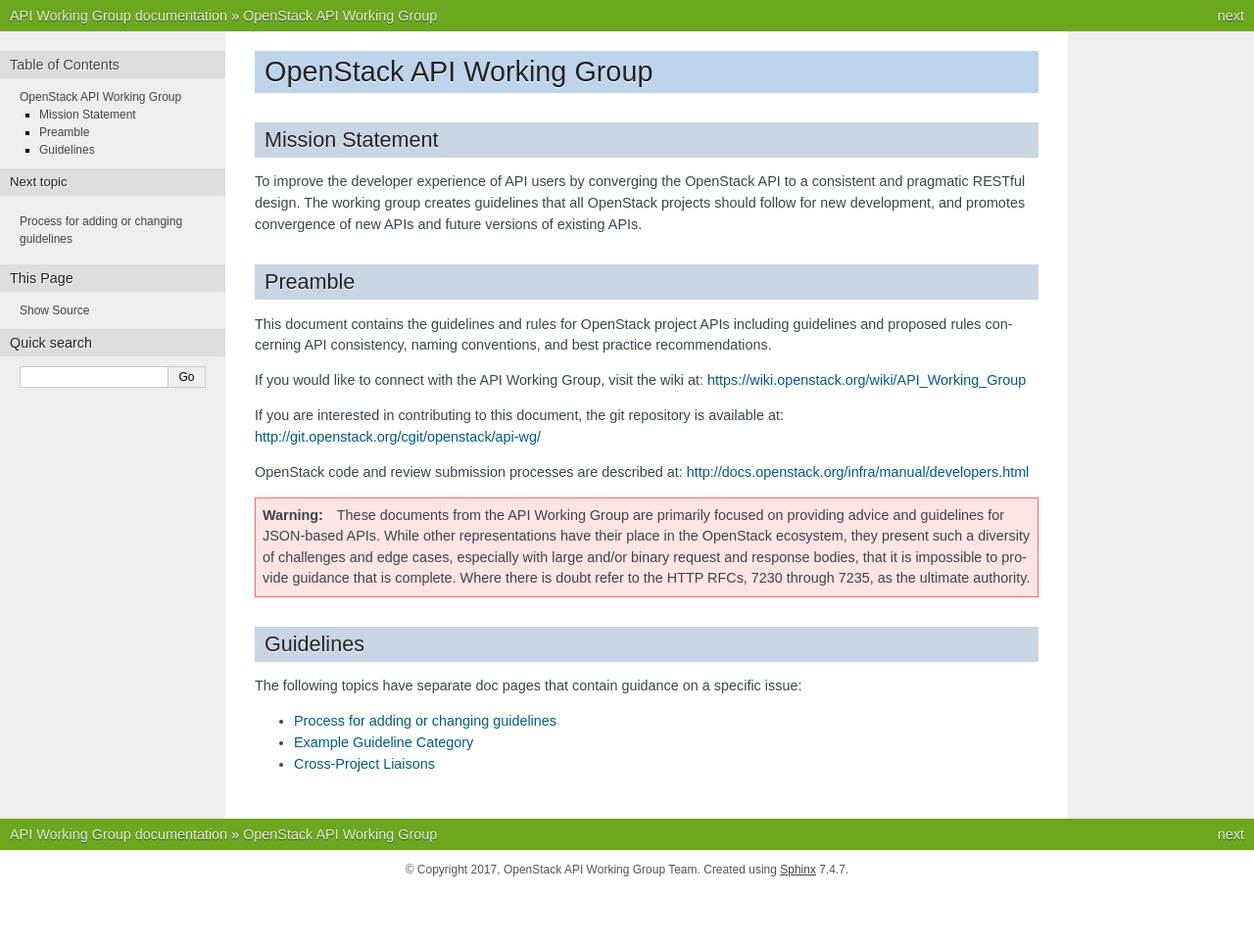
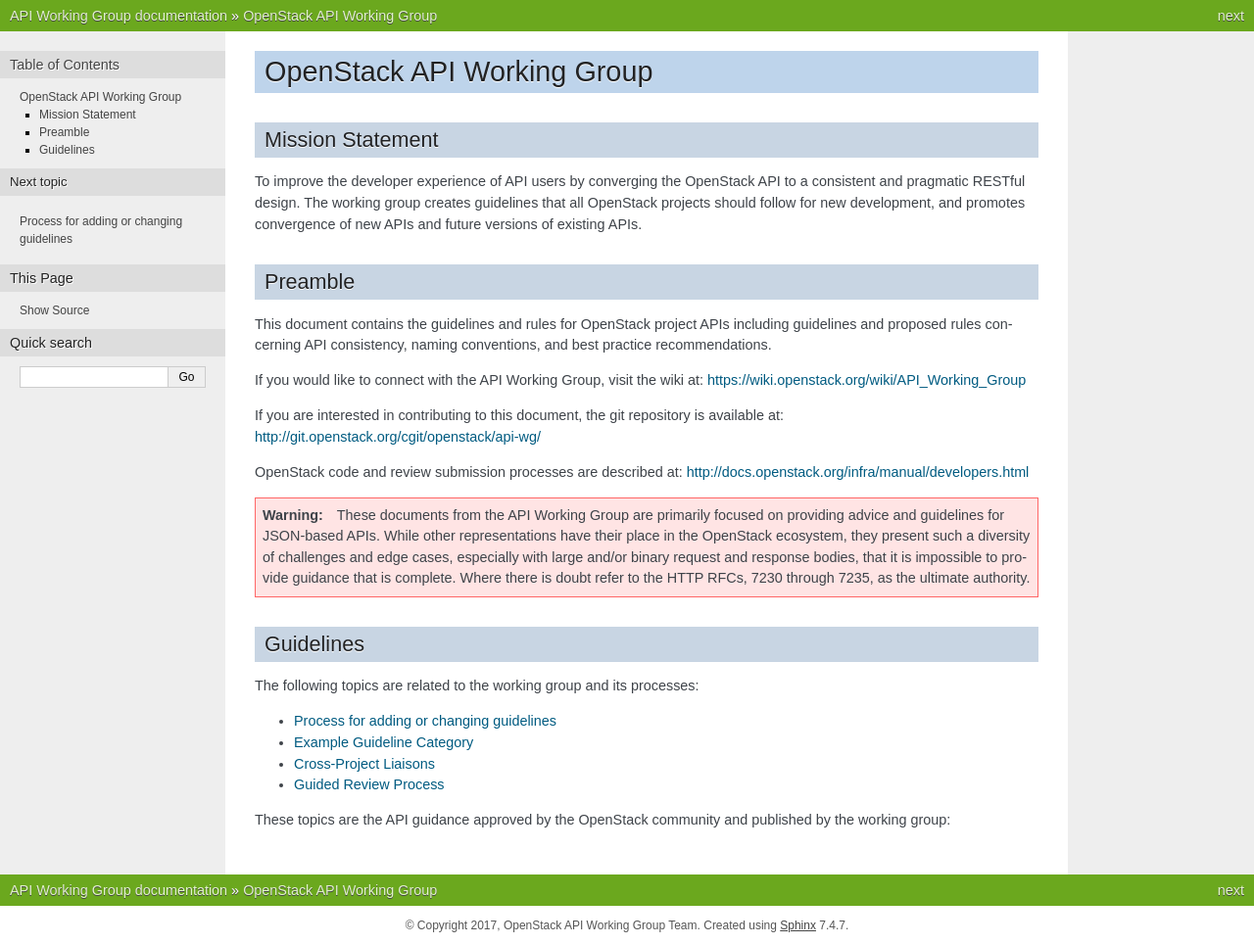
Before and after one commit to openstack/api-sig, a Sphinx documentation site: the page built from doc/source/index.rst, in a window 1280 px wide. Shown: the whole page at 98% size. Built offline with Sphinx 7.4.7, drawn with Linux system fonts in a browser that asks for light colours; the version number could not be read and is left out; before the commit the page ends 908 px from its top, so only the background shows below that.

Commit message:
add a document for guided review process
This change adds the first draft revision of the guided review process
document. It also slightly reorganizes the table of contents links for
guidance on the index page to make it clear which guidance is for API
issues and which are for working group process issues.

Change-Id: Ifd7c7dce7f61bc57555e3bd2abac2703c1c7b6a3

```diff
--- a/doc/source/index.rst
+++ b/doc/source/index.rst
@@ -41,8 +41,7 @@
 Guidelines
 ----------
 
-The following topics have separate doc pages that contain guidance on a
-specific issue:
+The following topics are related to the working group and its processes:
 
 .. toctree::
    :glob:
@@ -51,4 +50,13 @@
    process
    template
    liaisons
+   guidedreview
+
+These topics are the API guidance approved by the OpenStack community
+and published by the working group:
+
+.. toctree::
+   :glob:
+   :maxdepth: 1
+
    guidelines/*
```
Also changed, not shown: doc/source/guidedreview.rst (added, +84 -0 lines).
